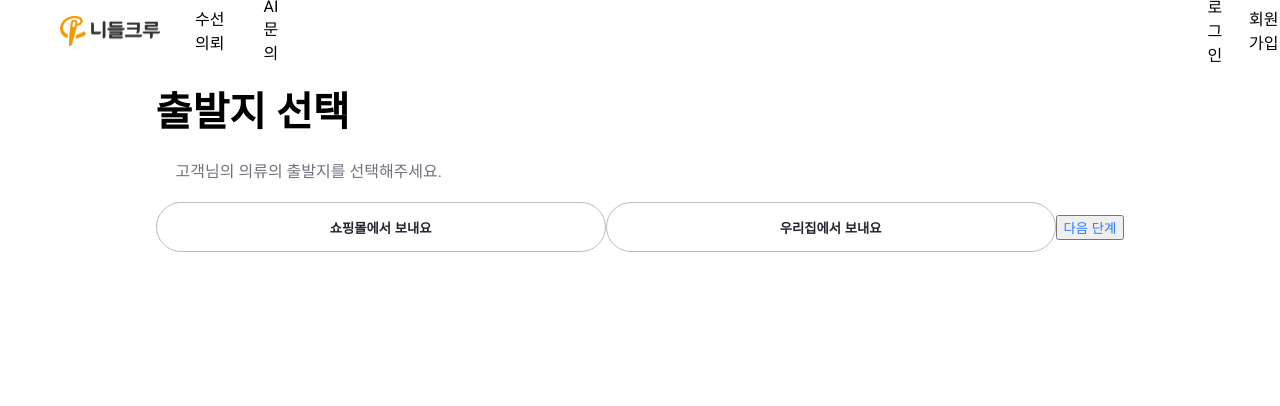
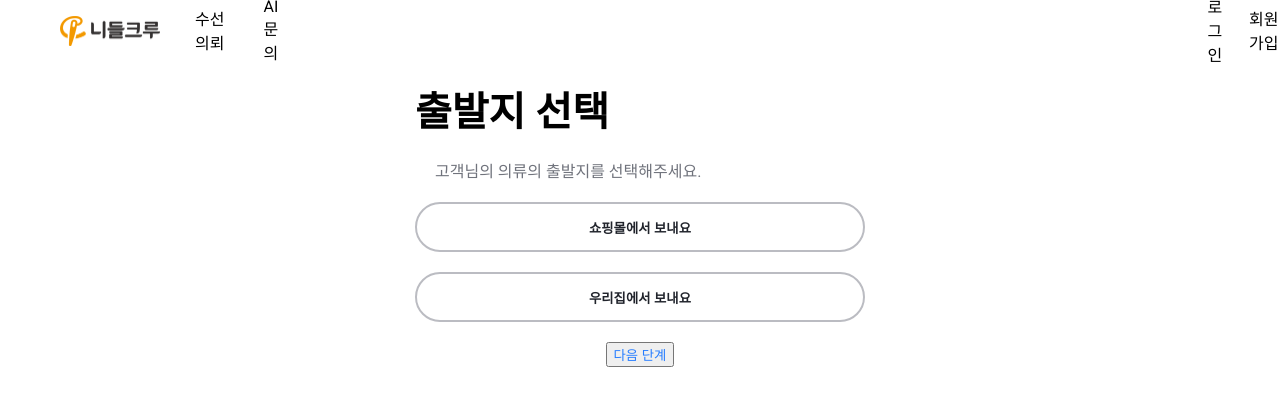
Before and after one commit to GongGitBab/needlecrew_frontend, a React (Create React App) app: page /RepairRequest in a window 1280 px wide. Shown: the top 406 px of the page. Built offline with nearby package versions, Linux system fonts and the light colour scheme.

Commit message:
STYLE :: 버튼 클릭하면 테두리 색 변경

```diff
--- a/src/components/RepairRequest/RepairRequest.jsx
+++ b/src/components/RepairRequest/RepairRequest.jsx
@@ -4,6 +4,7 @@ import Header from "../Header/Header";
 
 const RepairRequest = () => {
   const [page, setPage] = useState(1);
+  const [selectedButton, setSelectedButton] = useState(null);
 
   const buttonClick = () => {
     setPage(page + 1);
@@ -15,6 +16,10 @@ const RepairRequest = () => {
     }
   };
 
+  const handleSelectButtonClick = (buttonType) => {
+    setSelectedButton(buttonType);
+  };
+
   const renderPage = () => {
     switch (page) {
       case 1:
@@ -22,9 +27,18 @@ const RepairRequest = () => {
           <div>
             <Title>출발지 선택</Title>
             <SubTitle>고객님의 의류의 출발지를 선택해주세요.</SubTitle>
-            <SelectButton>쇼핑몰에서 보내요</SelectButton>
-            <SelectButton>우리집에서 보내요</SelectButton>
-            <Button onClick={buttonClick}>다음 단계</Button>
+            <SelectButton
+              isSelected={selectedButton === "쇼핑몰에서 보내요"}
+              onClick={() => handleSelectButtonClick("쇼핑몰에서 보내요")}
+            >
+              쇼핑몰에서 보내요
+            </SelectButton>
+            <SelectButton
+              isSelected={selectedButton === "우리집에서 보내요"}
+              onClick={() => handleSelectButtonClick("우리집에서 보내요")}
+            >
+              우리집에서 보내요
+            </SelectButton>
           </div>
         );
       case 2:
@@ -32,15 +46,34 @@ const RepairRequest = () => {
           <div>
             <Title>의류 선택</Title>
             <SubTitle>어떤 옷을 수선하고 싶으세요?</SubTitle>
-            <SelectButton>하의</SelectButton>
-            <SelectButton>상의</SelectButton>
-            <SelectButton>아우터</SelectButton>
-            <SelectButton>원피스</SelectButton>
-            <SelectButton>정장/교복</SelectButton>
-            <Button onClick={buttonClick}>다음 단계</Button>
+            <SelectButton
+              isSelected={selectedButton === "하의"}
+              onClick={() => handleSelectButtonClick("하의")}
+            >
+              하의
+            </SelectButton>
+            {/* 나머지 버튼들에 대해서도 동일하게 처리 */}
           </div>
         );
-      // 다른 페이지에 대한 내용 추가
+      case 3:
+        return (
+          <div>
+            <Title>의류 선택</Title>
+            <SubTitle>수선하고자 하는 성별의 의류를 선택해주세요.</SubTitle>
+            <SelectButton
+              isSelected={selectedButton === "여성복"}
+              onClick={() => handleSelectButtonClick("여성복")}
+            >
+              여성복
+            </SelectButton>
+            <SelectButton
+              isSelected={selectedButton === "남성복"}
+              onClick={() => handleSelectButtonClick("남성복")}
+            >
+              남성복
+            </SelectButton>
+          </div>
+        );
       default:
         return null;
     }
@@ -49,8 +82,10 @@ const RepairRequest = () => {
   return (
     <RepairRequestDiv>
       <Header />
+
       {renderPage()}
       {page > 1 && <Button onClick={backButtonClick}>이전 단계</Button>}
+      <Button onClick={buttonClick}>다음 단계</Button>
     </RepairRequestDiv>
   );
 };
@@ -76,10 +111,15 @@ const SubTitle = styled.p`
 `;
 
 const SelectButton = styled.button`
+  display: flex;
+  justify-content: center;
+  align-items: center;
+  flex-direction: column;
   color: #21242c;
   font-weight: 600;
   border-radius: 30px;
-  border: 1px solid rgb(187, 188, 194);
+  border: 2px solid
+    ${(props) => (props.isSelected ? "#257CFF" : "rgb(187, 188, 194)")};
   width: 450px;
   height: 50px;
   margin-bottom: 20px;
@@ -87,6 +127,7 @@ const SelectButton = styled.button`
 `;
 
 const Button = styled.button`
+  display: inline;
   color: #257cff;
 `;
 
```
